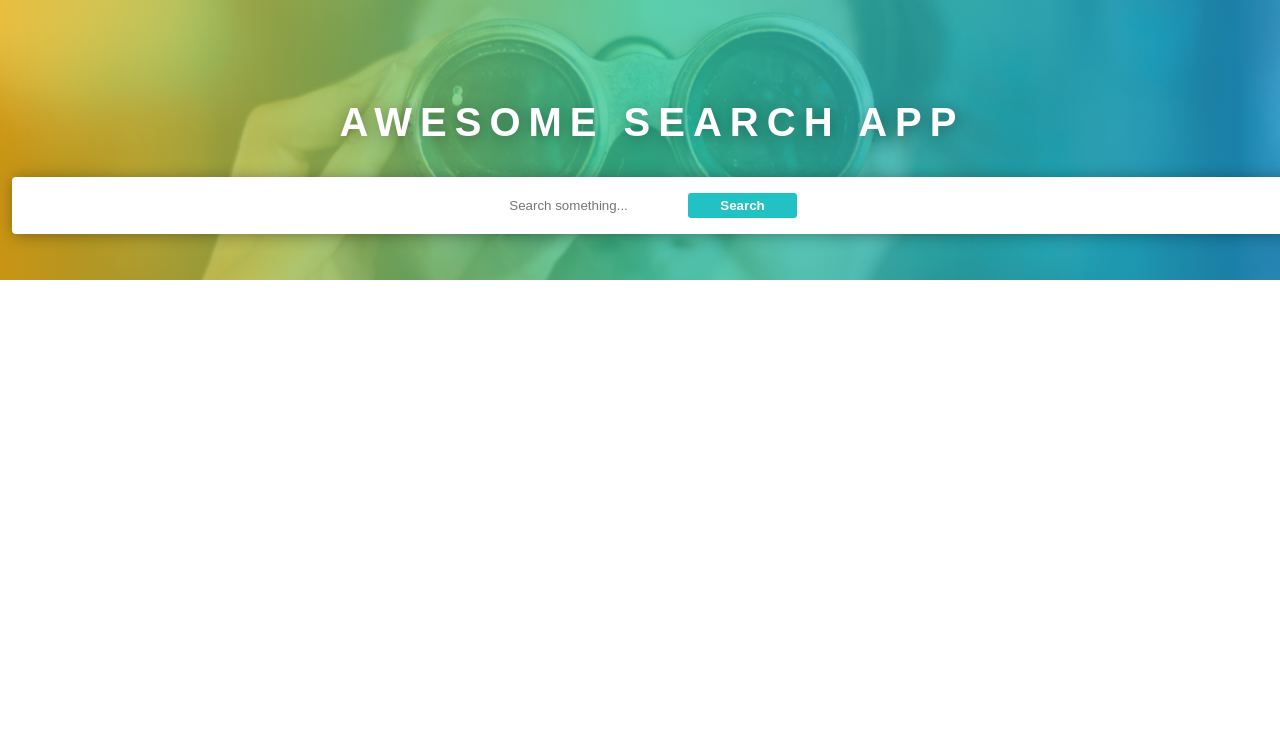
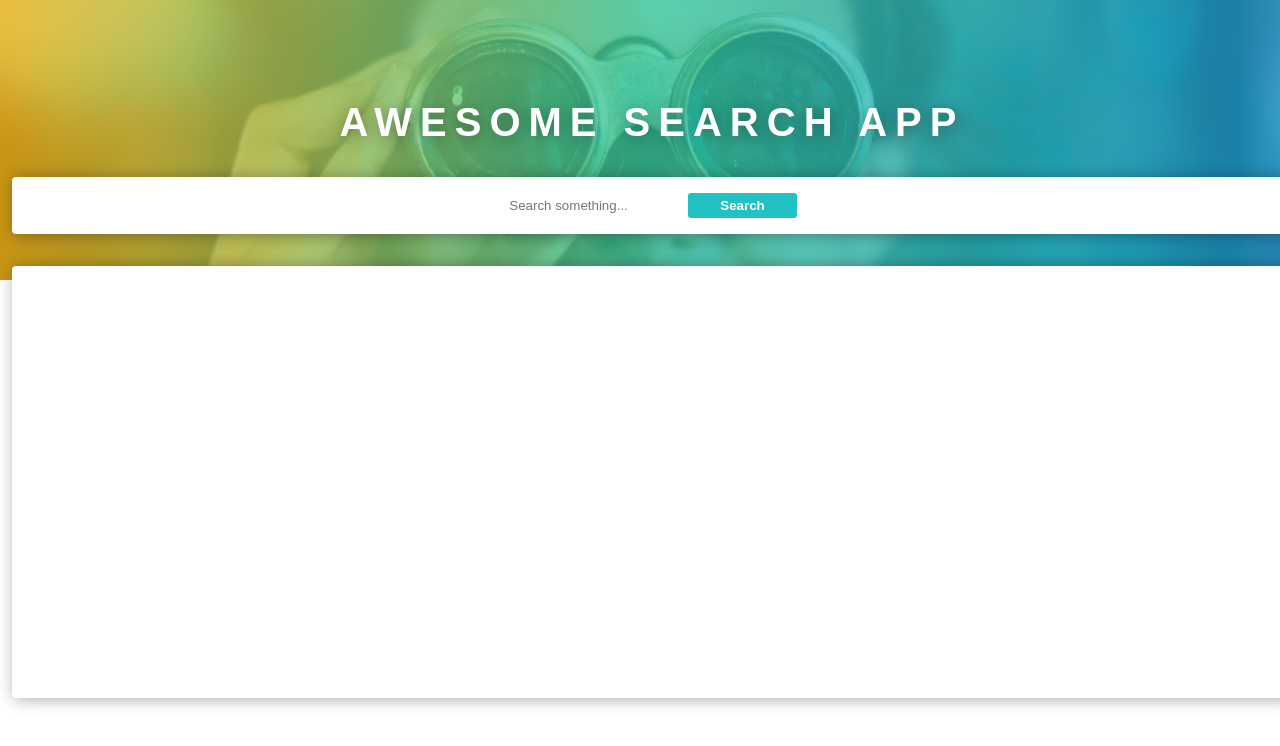
Before and after one commit to Cleyrauz/search-ui, a React (Create React App) app: page / in a window 1280 px wide. Shown: the top 746 px of the page. Built offline with nearby package versions, Linux system fonts and the light colour scheme.

Commit message:
Added styling to SearchList component

```diff
--- a/src/App.css
+++ b/src/App.css
@@ -84,3 +84,20 @@ code {
   color: white;
   font-weight: 900;
 }
+
+.result-container {
+  background-color: white;
+  margin-top: 2rem;
+  border-radius: 0.25rem;
+  padding: 1rem;
+  box-shadow: 0.1rem 0.1rem 1rem rgba(0, 0, 0, 0.329);
+  height: 50vh;
+  display: flex;
+  flex-direction: column;
+  justify-content: space-between;
+}
+
+.list-container {
+  overflow: auto;
+  height: 90%;
+}
--- a/src/containers/SearchBox.js
+++ b/src/containers/SearchBox.js
@@ -57,7 +57,11 @@ const SearchBox = () => {
             <div className="input-container">
               <SearchForm onSearchSubmit={(searchRequest) => sendRequest(searchRequest)} />
             </div>
-            <SearchList results={results} />
+            <div className="result-container">
+              <div className="list-container">
+                <SearchList results={results} />
+              </div>
+            </div>
           </div>
         </div>
       </div>
```
